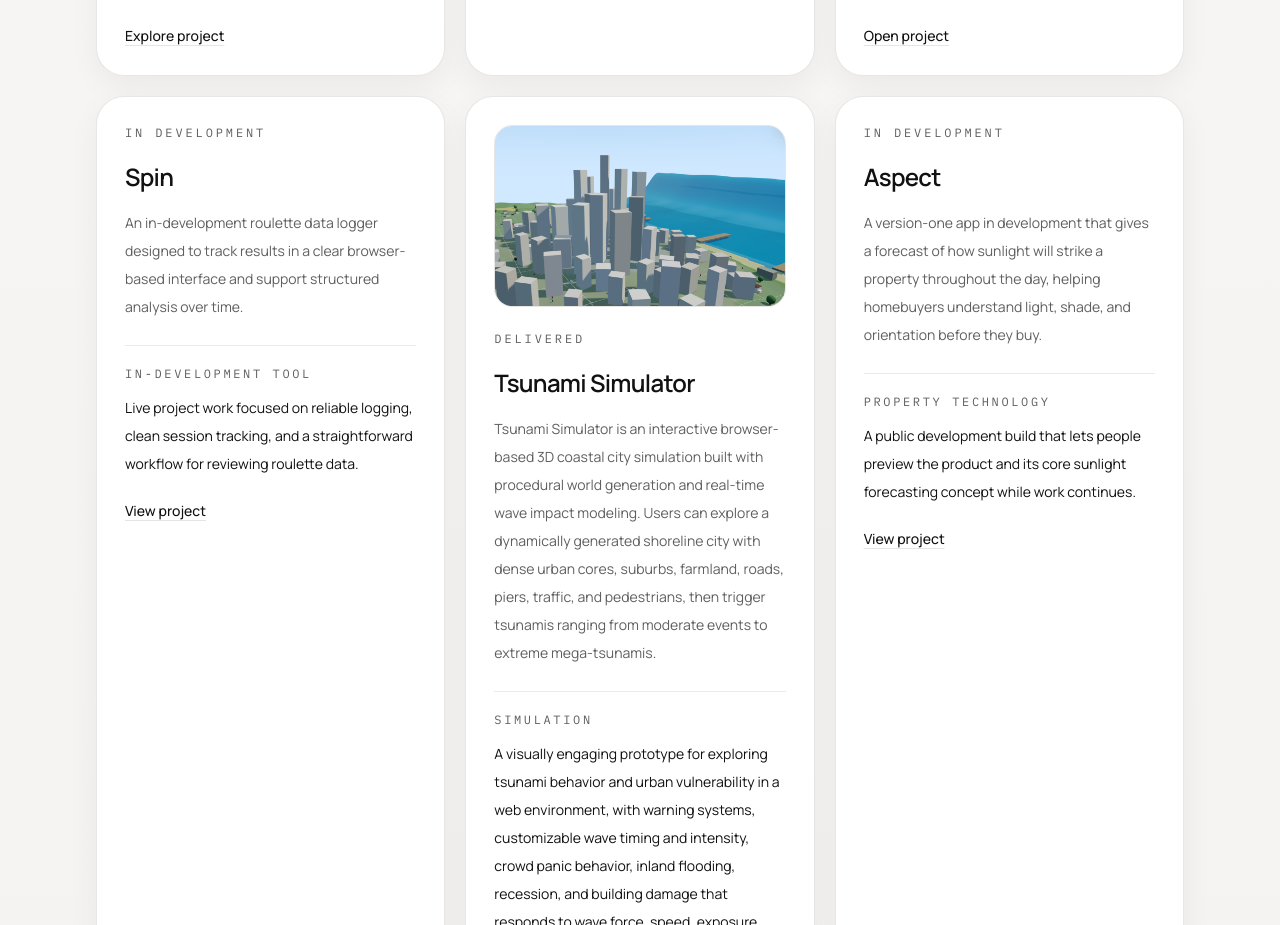
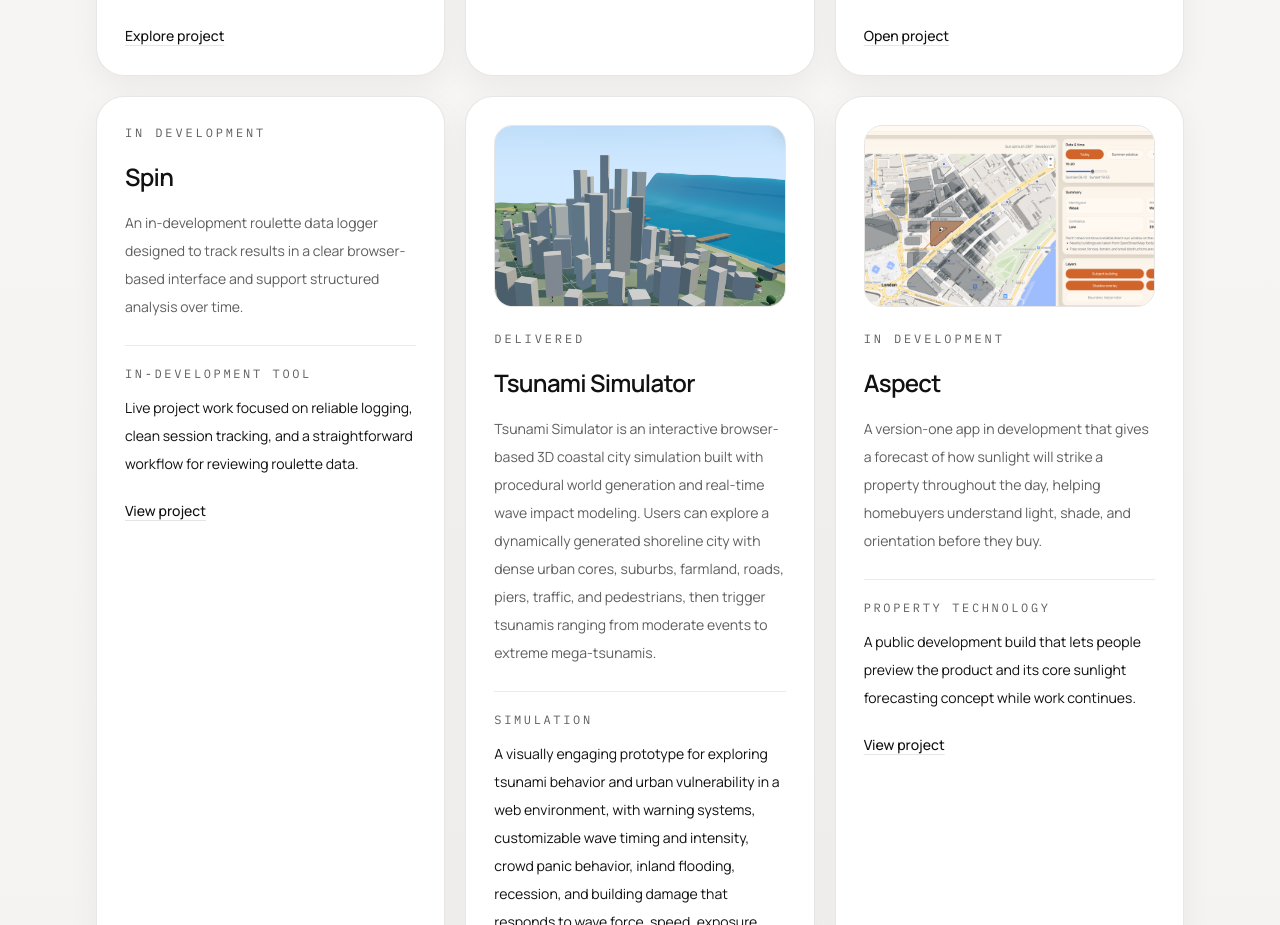
Before and after one commit to slurms666/pebbs-homepage, a Next.js app: page /projects in a window 1280 px wide. Shown: the part 2600-3525 px from the top of the page. Built offline with nearby package versions, Linux system fonts and the light colour scheme.

Commit message:
Add Aspect project image

```diff
--- a/data/projects.ts
+++ b/data/projects.ts
@@ -155,7 +155,9 @@ export const projects: ProjectEntry[] = [
     outcome:
       "A public development build that lets people preview the product and its core sunlight forecasting concept while work continues.",
     link: "https://aspect.pebbs.app",
-    linkLabel: "View project"
+    linkLabel: "View project",
+    imageSrc: "/projects/aspect.png",
+    imageAlt: "Preview image for the Aspect sunlight forecasting project"
   },
   {
     title: "Booking and Customer Management Setup",
```
Also changed, not shown: public/projects/aspect.png (added).
